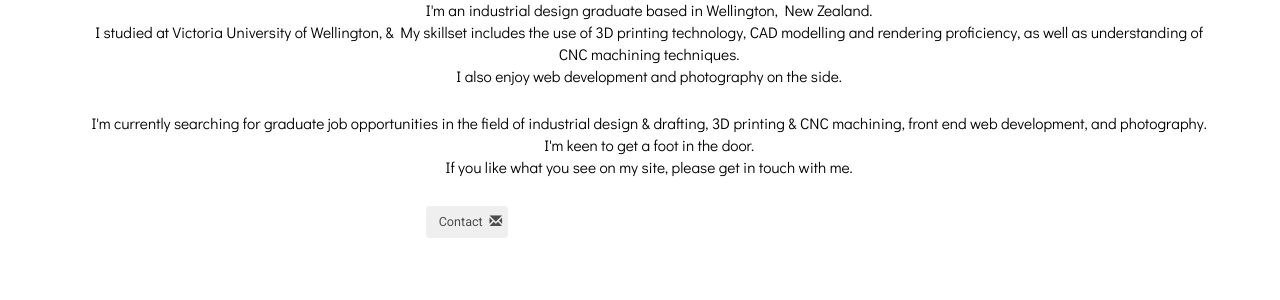
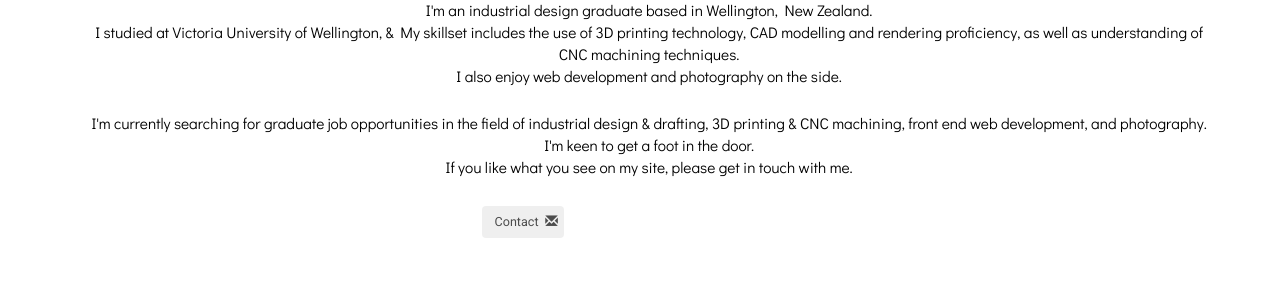
Before and after one commit to penmancall/website-concept-1, a PHP site: page / in a window 1280 px wide. Shown: the part 231-531 px from the top of the page. Run offline with PHP 8.4, Linux system fonts and the light colour scheme; some libraries are stand-ins or nearby versions.

Commit message:
Add files via upload

```diff
--- a/mobile.css
+++ b/mobile.css
@@ -24,6 +24,6 @@ padding-right: 2%;}
     width: 100%;
 }
 .button-three{
-    padding-left: 30%;
-    padding-right: 70%;
+    padding-left: 35%;
+    padding-right: 65%;
 }
```
